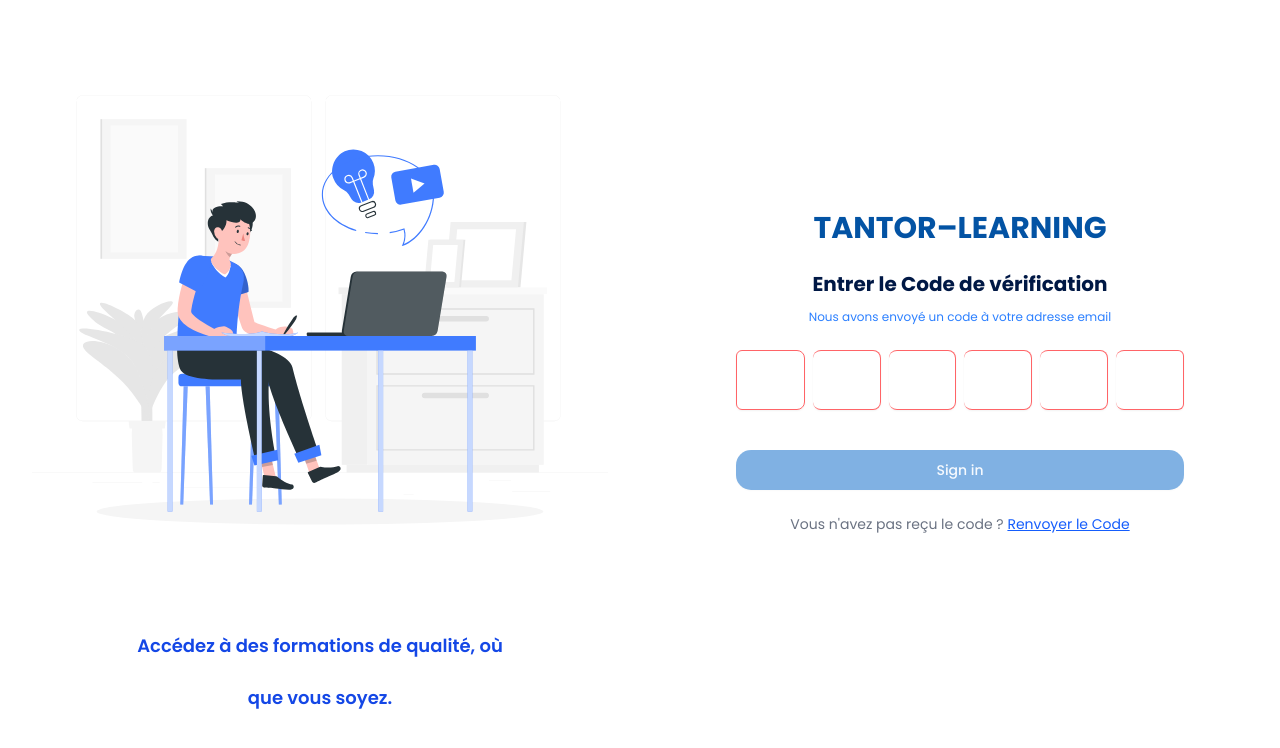
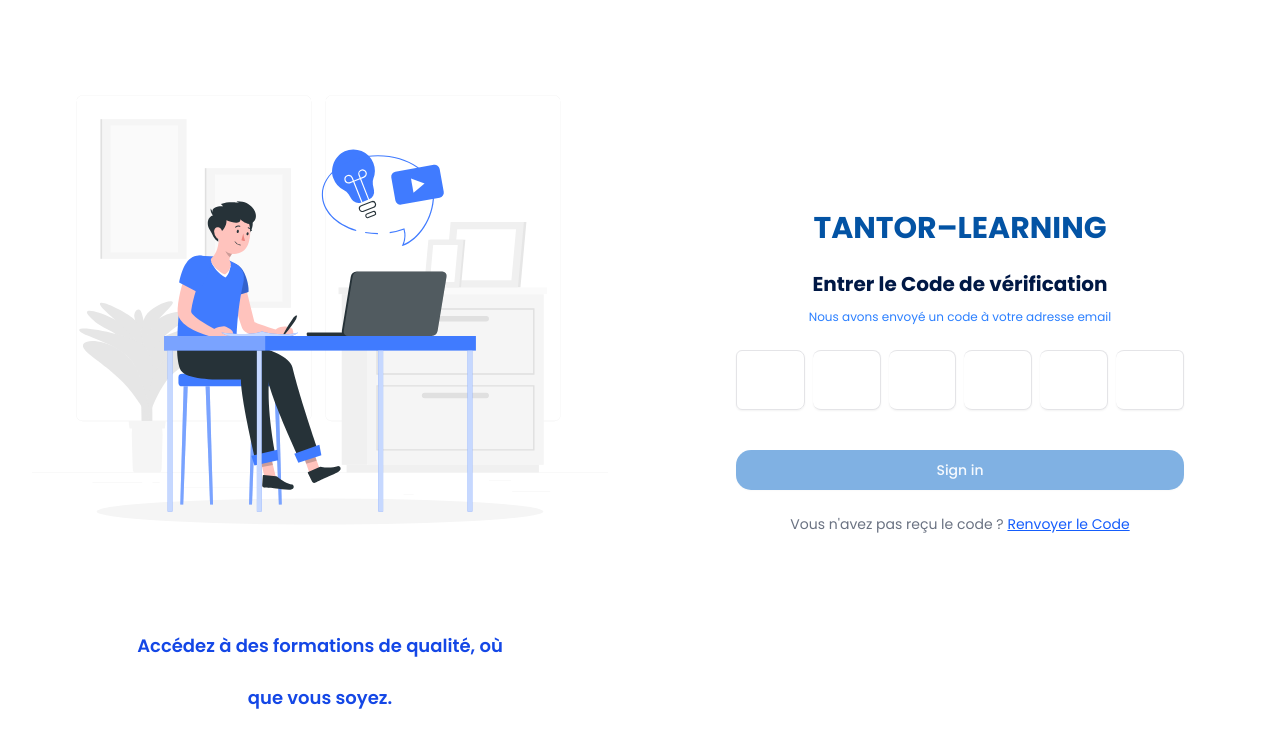
Before and after one commit to Tantor-Hub/tantor-learning-frontend, a Next.js app: page /verify-code in a window 1280 px wide. Shown: the top 748 px of the page. Built offline with nearby package versions, Linux system fonts and the light colour scheme.

Commit message:
fix : error state when the input is empty

```diff
--- a/src/app/(auth)/verify-code/page.tsx
+++ b/src/app/(auth)/verify-code/page.tsx
@@ -69,37 +69,37 @@ export default function VerifyCodePage() {
                           <InputOTPSlot
                             index={0}
                             className={`flex-[1] h-[25px] md:h-[60px]  rounded-[8px] ${
-                              !isFormValid && field.value !== "" && "border-red-400"
+                              !isFormValid && field.value && "border-red-400"
                             }`}
                           />
                           <InputOTPSlot
                             index={1}
                             className={`flex-[1] h-[30px] md:h-[60px]  rounded-[8px] ${
-                              !isFormValid && field.value !== "" && "border-red-400"
+                              !isFormValid && field.value && "border-red-400"
                             }`}
                           />
                           <InputOTPSlot
                             index={2}
                             className={`flex-[1] h-[30px] md:h-[60px]  rounded-[8px] ${
-                              !isFormValid && field.value !== "" && "border-red-400"
+                              !isFormValid && field.value && "border-red-400"
                             }`}
                           />
                           <InputOTPSlot
                             index={3}
                             className={`flex-[1] h-[30px] md:h-[60px]  rounded-[8px] ${
-                              !isFormValid && field.value !== "" && "border-red-400"
+                              !isFormValid && field.value && "border-red-400"
                             }`}
                           />
                           <InputOTPSlot
                             index={4}
                             className={`flex-[1] h-[30px] md:h-[60px]  rounded-[8px] ${
-                              !isFormValid && field.value !== "" && "border-red-400"
+                              !isFormValid && field.value && "border-red-400"
                             }`}
                           />
                           <InputOTPSlot
                             index={5}
                             className={`flex-[1] h-[30px] md:h-[60px]  rounded-[8px] ${
-                              !isFormValid && field.value !== "" && "border-red-400"
+                              !isFormValid && field.value && "border-red-400"
                             }`}
                           />
                         </InputOTPGroup>
```
